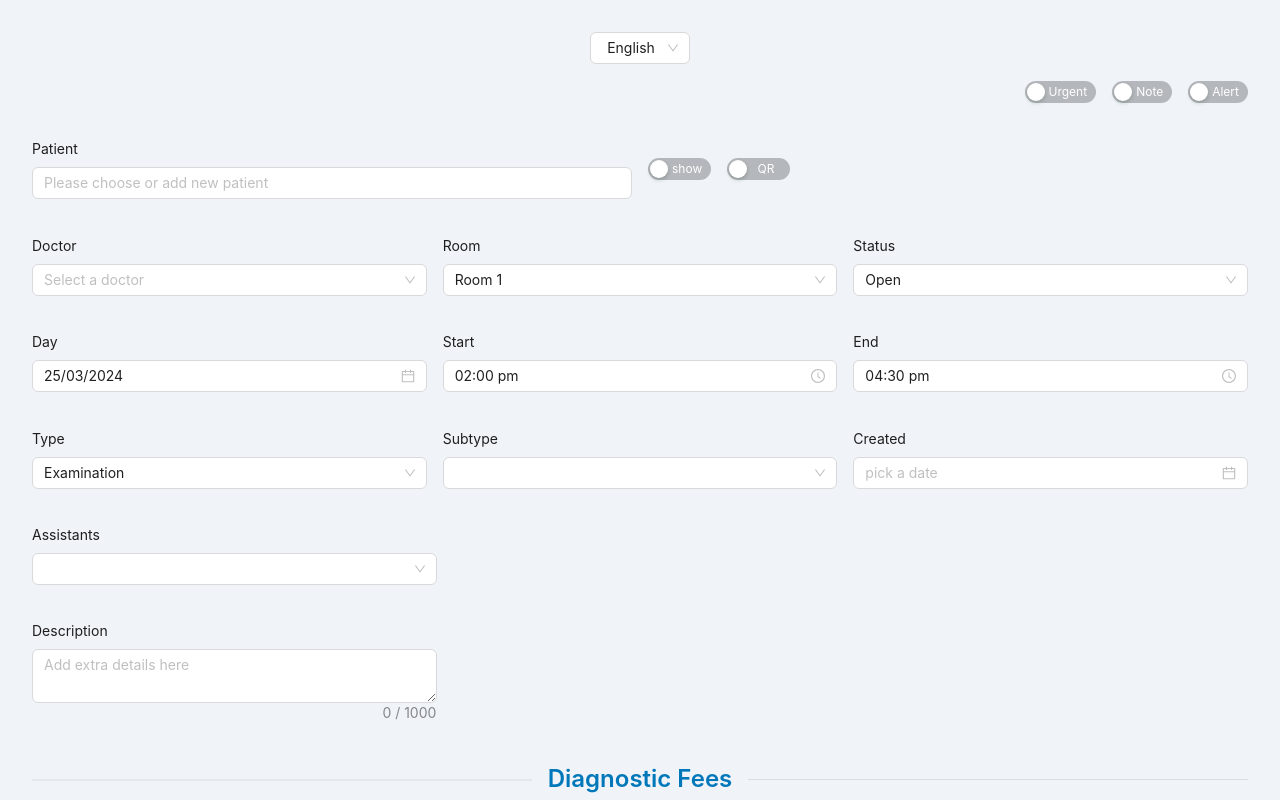
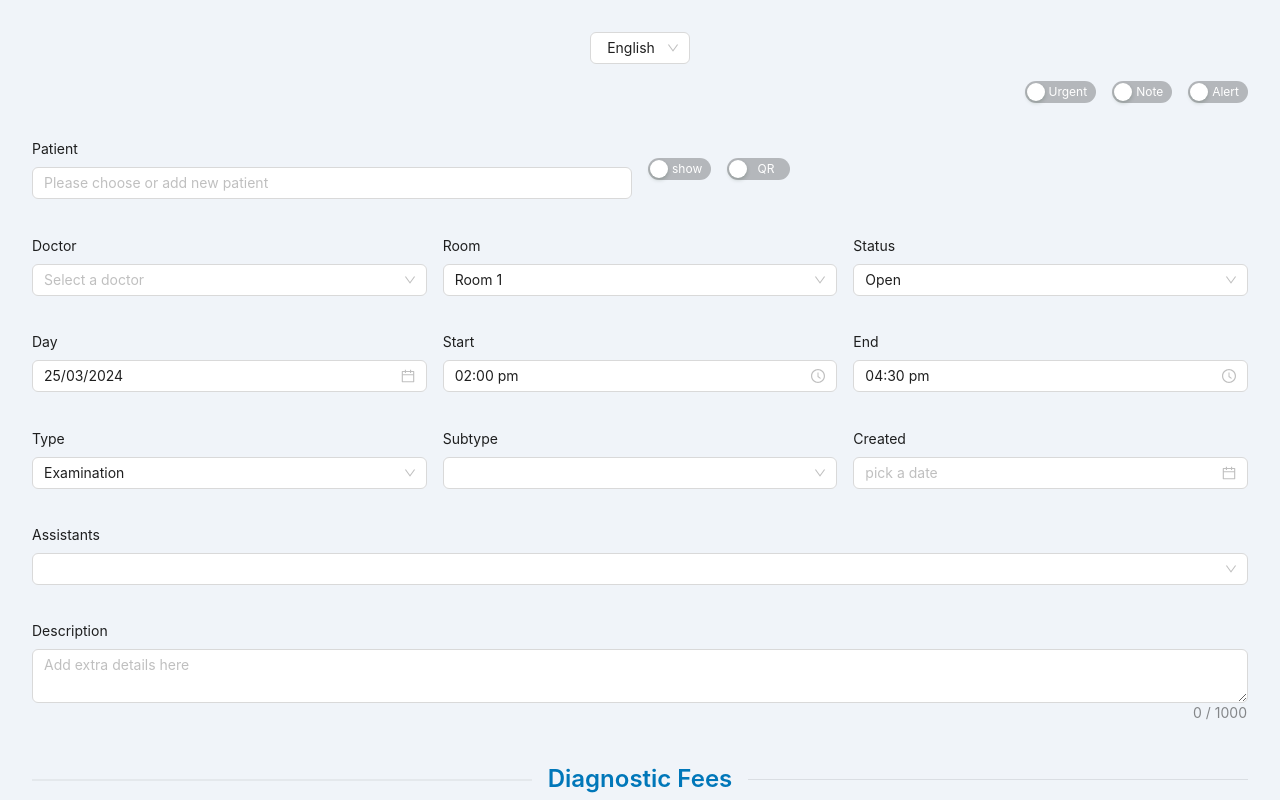
Before and after one commit to Ahmed-Elbessfy/add-patient-app, a React (Vite) app: page / in a window 1280 px wide. Shown: the top 800 px of the page. Built offline with nearby package versions, Linux system fonts and the light colour scheme.

Commit message:
apply full width on note title, assistants, description & note content

```diff
--- a/src/features/AddAppointmentContainer/newAppointConfig.ts
+++ b/src/features/AddAppointmentContainer/newAppointConfig.ts
@@ -143,6 +143,7 @@ export const addAppointmentFieldsConfig: Item[] = [
         schemaName: "note_title",
         label: "apInputs.note_title.label",
         placeholder: "apInputs.note_title.placeholder",
+        sm: 24,
         validation: [
           {
             type: "requiredIf",
@@ -509,7 +510,6 @@ export const addAppointmentFieldsConfig: Item[] = [
             label: "apInputs.add_new.assigned_practitioner.label",
             sm: 24,
             md: 12,
-
             options: [
               {
                 value: "ahmed_taha",
@@ -1391,6 +1391,11 @@ export const addAppointmentFieldsConfig: Item[] = [
     ],
   },
   {
+    category: "layout",
+    type: "box",
+    gap: 0.5,
+    children: [
+      {
         category: "field",
         fieldType: "select",
         id: "assistants",
@@ -1400,7 +1405,6 @@ export const addAppointmentFieldsConfig: Item[] = [
         label: "apInputs.assistants.label",
         defaultValue: "",
         sm: 24,
-    md: 8,
         options: [
           {
             value: "assistant_1",
@@ -1413,6 +1417,13 @@ export const addAppointmentFieldsConfig: Item[] = [
         ],
         validation: [],
       },
+    ],
+  },
+  {
+    category: "layout",
+    type: "box",
+    gap: 0.5,
+    children: [
       {
         category: "field",
         fieldType: "textarea",
@@ -1425,7 +1436,6 @@ export const addAppointmentFieldsConfig: Item[] = [
         maxLength: 1000,
         showCount: true,
         sm: 24,
-    md: 8,
         validation: [],
         visibility: [{ field: "note_form", value: false }],
       },
@@ -1441,9 +1451,10 @@ export const addAppointmentFieldsConfig: Item[] = [
         maxLength: 1000,
         showCount: true,
         sm: 24,
-    md: 8,
         validation: [],
         visibility: [{ field: "note_form", value: true }],
+      },
+    ],
   },
   {
     category: "UI",
```
Lines whose indentation alone changed are shown as unchanged.
